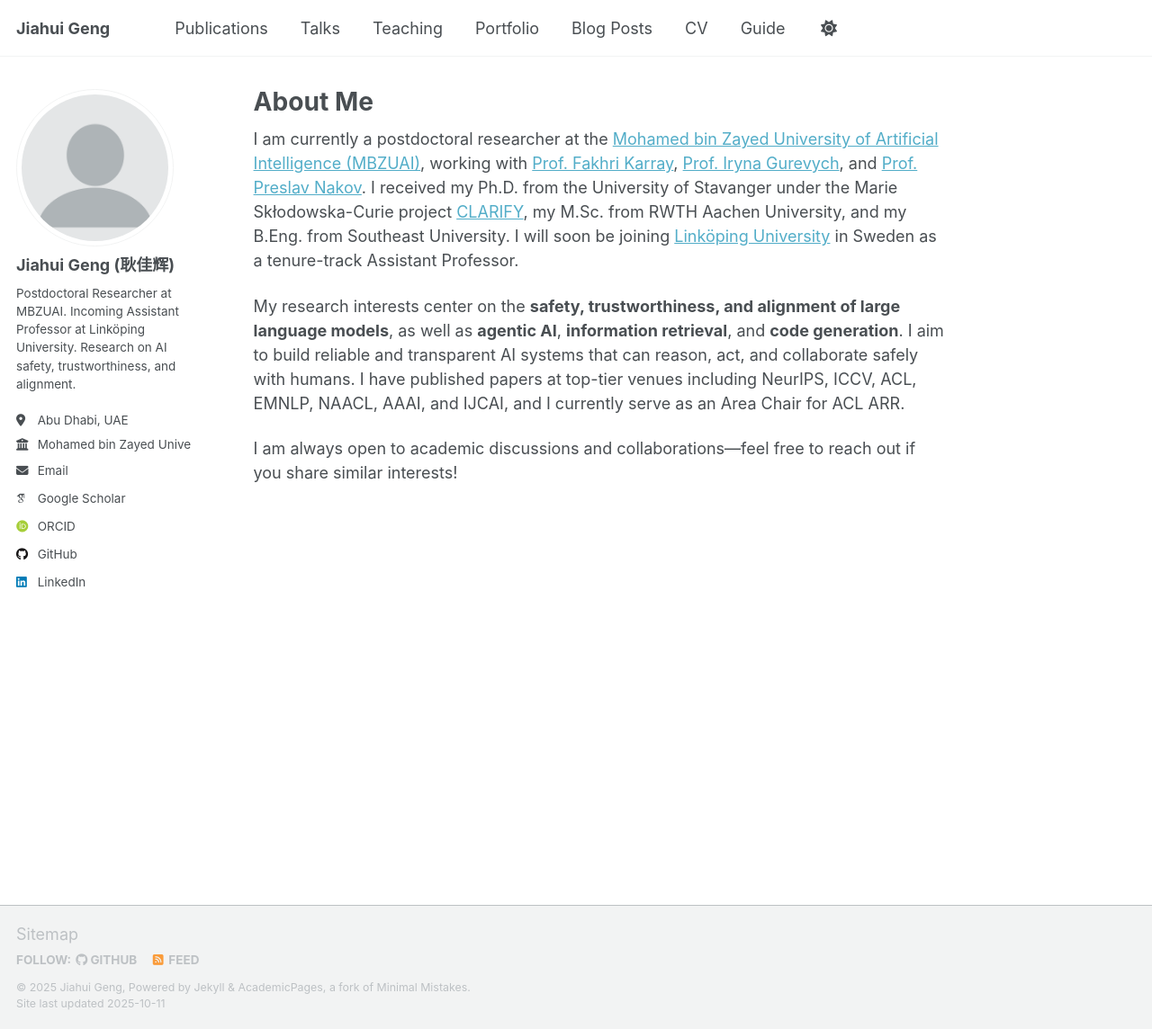
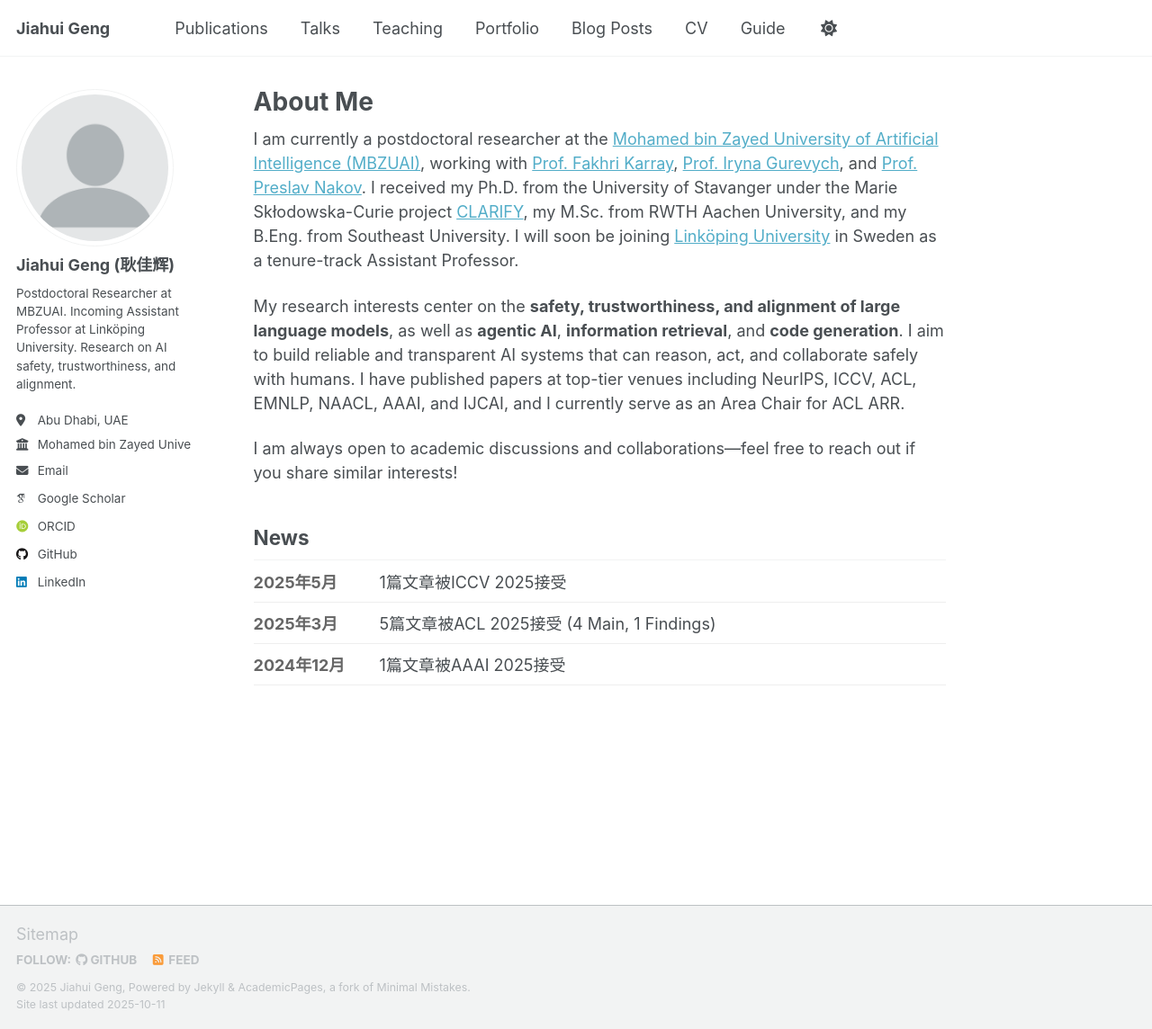
Before and after one commit to jiahuigeng/jiahuigeng.github.io, a Jekyll site: the page built from _pages/about.md, in a window 1280 px wide and 1144 px high. Shown: the whole window at 90% size. Built offline with Jekyll 4.4.1, drawn with Linux system fonts in a browser that asks for light colours; some web fonts are replaced; a script that is not in the unit is left out.

Commit message:
add news

```diff
--- a/_pages/about.md
+++ b/_pages/about.md
@@ -12,3 +12,22 @@ I am currently a postdoctoral researcher at the [Mohamed bin Zayed University of
 My research interests center on the **safety, trustworthiness, and alignment of large language models**, as well as **agentic AI**, **information retrieval**, and **code generation**. I aim to build reliable and transparent AI systems that can reason, act, and collaborate safely with humans. I have published papers at top-tier venues including NeurIPS, ICCV, ACL, EMNLP, NAACL, AAAI, and IJCAI, and I currently serve as an Area Chair for ACL ARR.
 
 I am always open to academic discussions and collaborations—feel free to reach out if you share similar interests!
+
+## News
+
+<div style="display: flex; flex-direction: column; gap: 10px;">
+  <div style="display: flex; justify-content: space-between; align-items: flex-start; border-bottom: 1px solid #eee; padding-bottom: 8px;">
+    <div style="font-weight: bold; color: #666; min-width: 120px;">2025年5月</div>
+    <div style="flex: 1; margin-left: 20px;">1篇文章被ICCV 2025接受</div>
+  </div>
+
+  <div style="display: flex; justify-content: space-between; align-items: flex-start; border-bottom: 1px solid #eee; padding-bottom: 8px;">
+    <div style="font-weight: bold; color: #666; min-width: 120px;">2025年3月</div>
+    <div style="flex: 1; margin-left: 20px;">5篇文章被ACL 2025接受 (4 Main, 1 Findings)</div>
+  </div>
+
+  <div style="display: flex; justify-content: space-between; align-items: flex-start; border-bottom: 1px solid #eee; padding-bottom: 8px;">
+    <div style="font-weight: bold; color: #666; min-width: 120px;">2024年12月</div>
+    <div style="flex: 1; margin-left: 20px;">1篇文章被AAAI 2025接受</div>
+  </div>
+</div>
```
